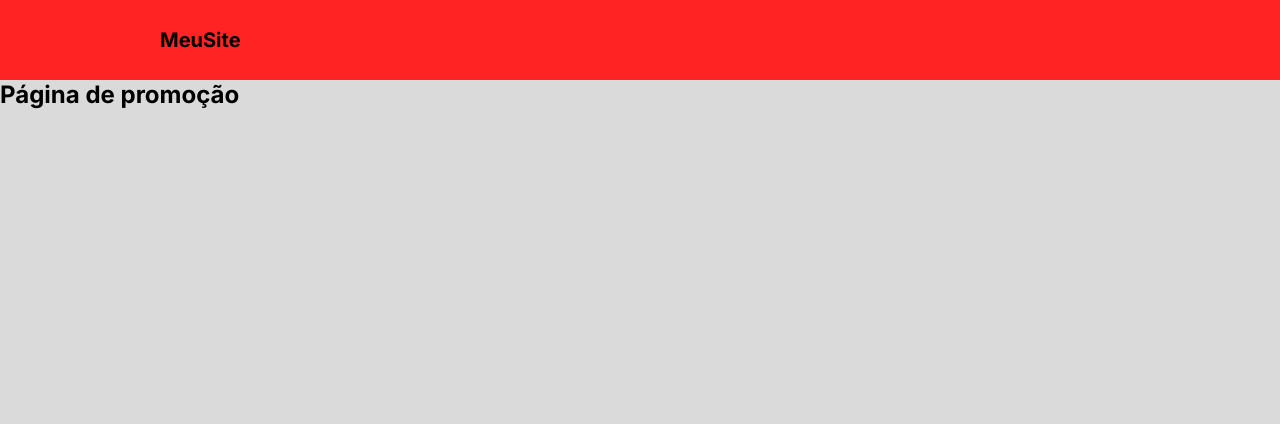
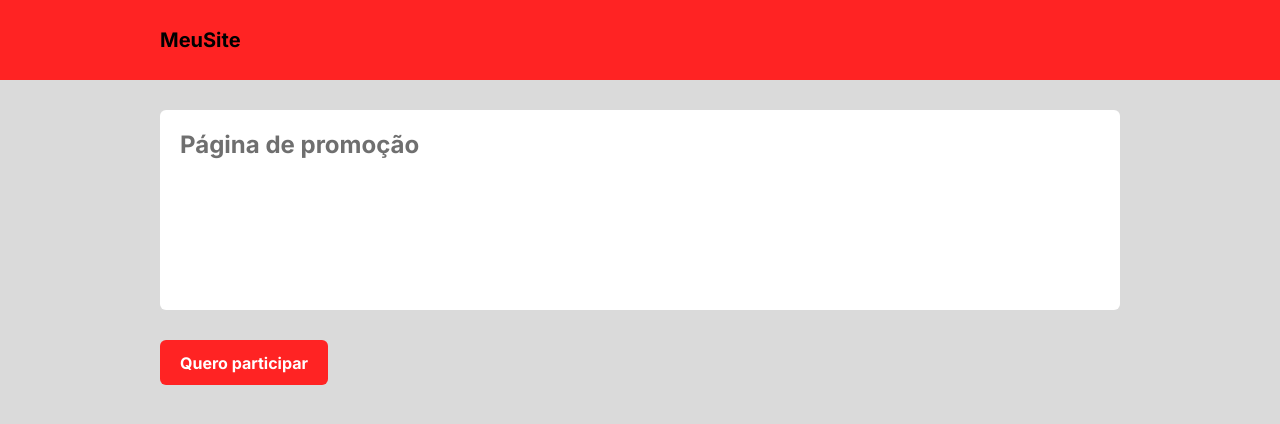
Before and after one commit to Djalves424/Projeto-1-exercicio-de-rotas, a React (Vite) app: page /promotion in a window 1280 px wide. Shown: the top 424 px of the page. Built offline with nearby package versions, Linux system fonts and the light colour scheme.

Commit message:
Promotion component layout created

```diff
--- a/src/routes/Home/Promotion/index.tsx
+++ b/src/routes/Home/Promotion/index.tsx
@@ -1,8 +1,19 @@
-export default function Protion() {
+import Card from "../../../components/Header/Card";
+import Button from "../../../components/Header/Button";
 
-     return (
-        <main>
-            <h2>Página de promoção</h2>
-        </main>
-     )
+export default function Promotion() {
+  return (
+    <main>
+      <section>
+        <div className="container">
+          <div className="mt30 mb30">
+            <Card title="Página de promoção" />
+          </div>
+          <div className="dflex">
+            <Button text="Quero participar" />
+          </div>
+        </div>
+      </section>
+    </main>
+  );
 }
```
